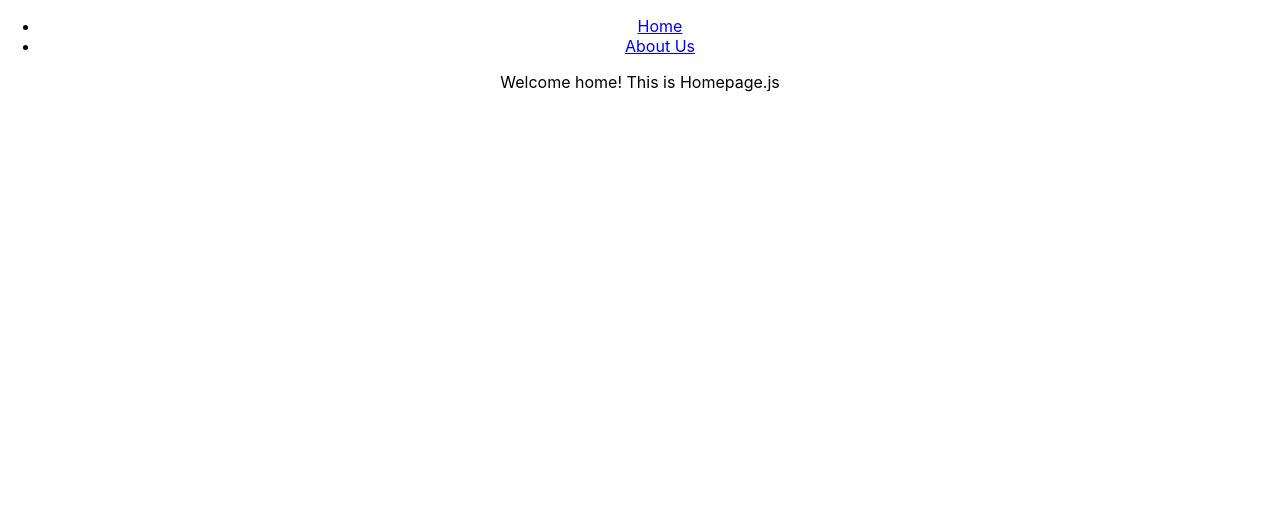
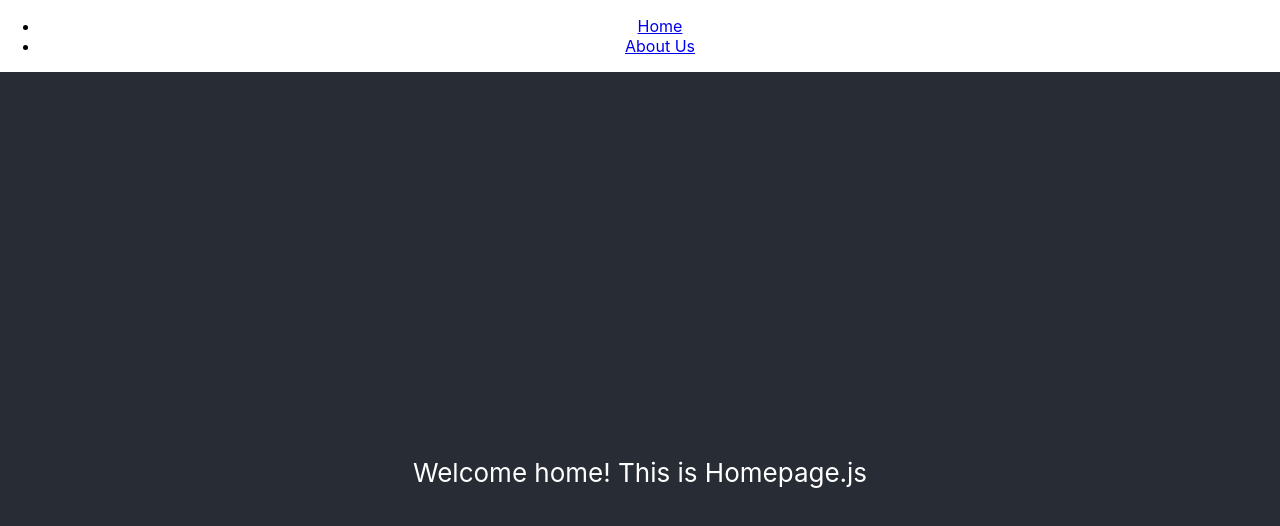
Before and after one commit to sf314/wedding-site, a React (Create React App) app: page / in a window 1280 px wide. Shown: the top 526 px of the page. Built offline with nearby package versions, Linux system fonts and the light colour scheme.

Commit message:
fix: Import css for homepage

```diff
--- a/src/pages/Homepage.css
+++ b/src/pages/Homepage.css
@@ -0,0 +1,10 @@
+.Homepage {
+    background-color: #282c34;
+    min-height: 100vh;
+    display: flex;
+    flex-direction: column;
+    align-items: center;
+    justify-content: center;
+    font-size: calc(10px + 2vmin);
+    color: white;
+}
--- a/src/pages/Homepage.js
+++ b/src/pages/Homepage.js
@@ -1,3 +1,4 @@
+import './Homepage.css'
 
 function Homepage() {
     return (
```
